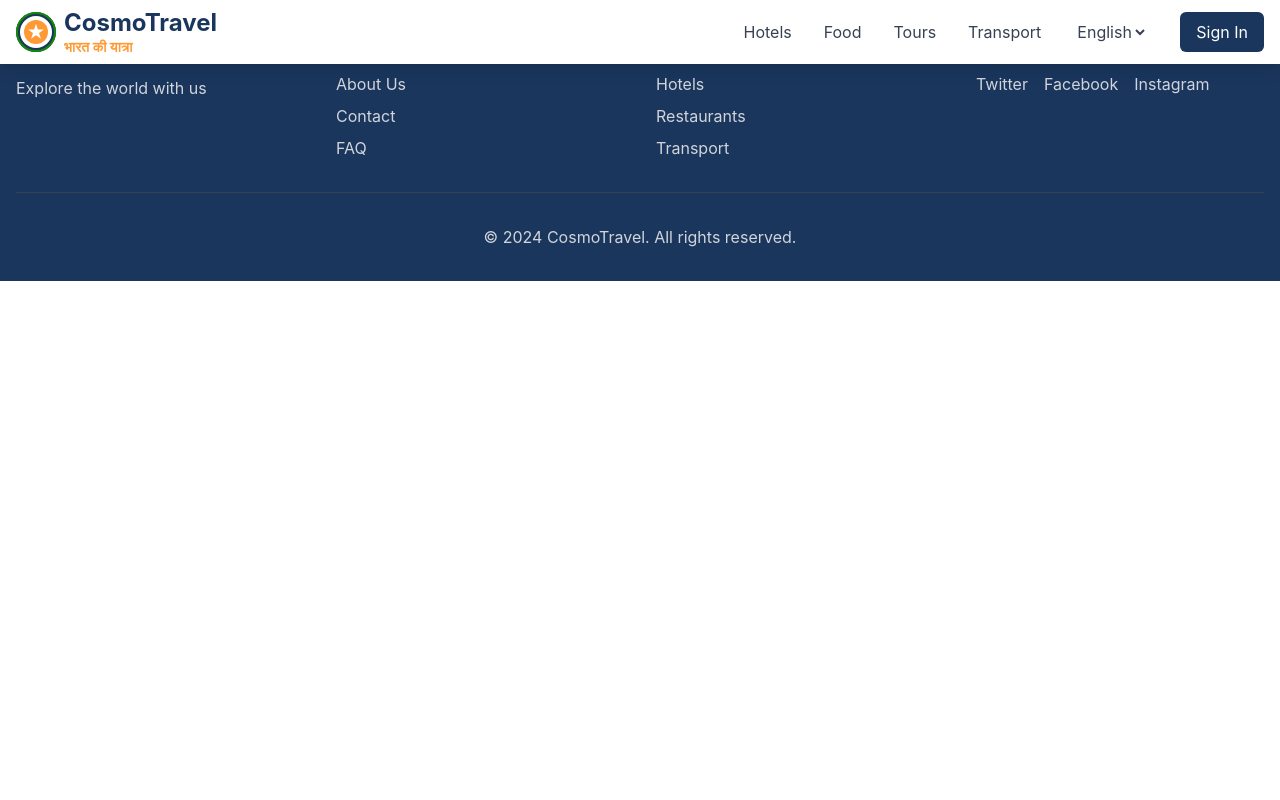
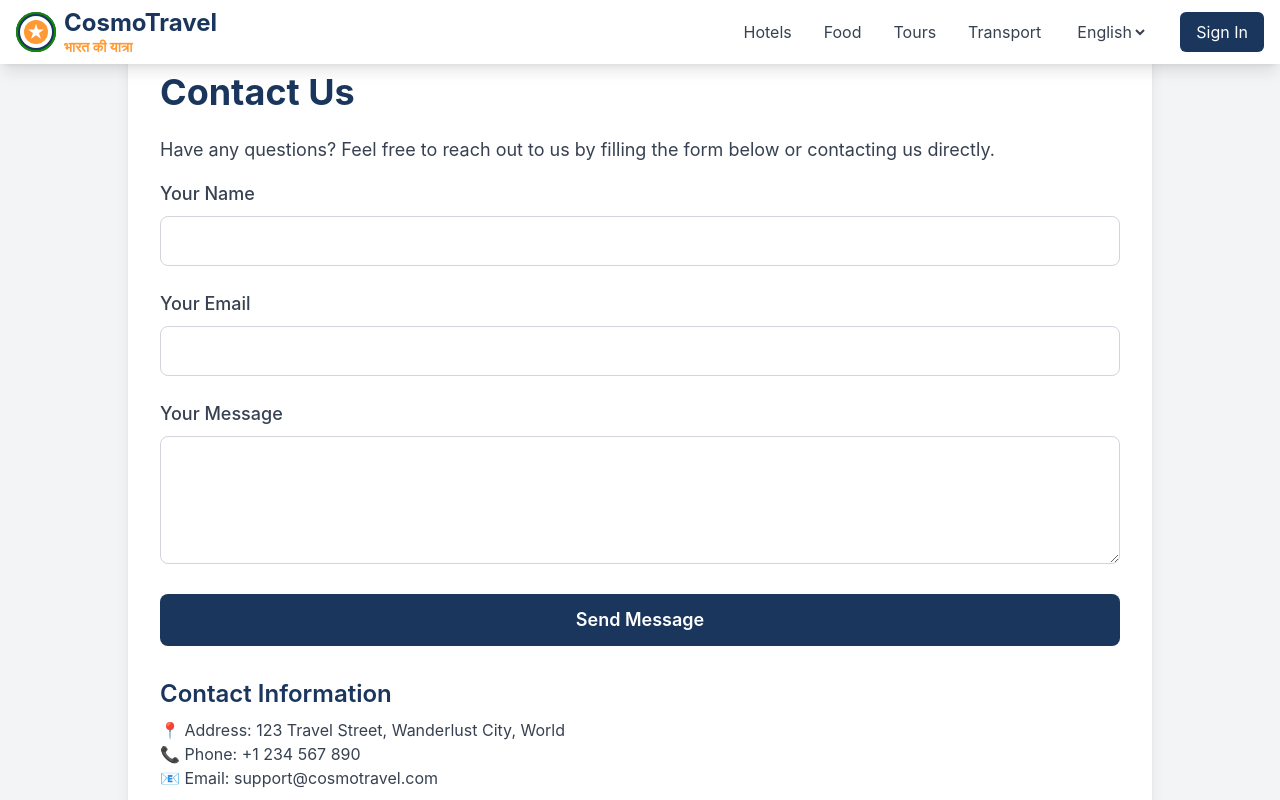
Before and after one commit to amangupta812/cosmo-travel, a React (Vite) app: page /contact in a window 1280 px wide. Shown: the top 800 px of the page. Built offline with nearby package versions, Linux system fonts and the light colour scheme.

Commit message:
create contect page

```diff
--- a/src/App.jsx
+++ b/src/App.jsx
@@ -7,6 +7,7 @@ import AdminPanel from './pages/AdminPanel';
 import PlacePage from './pages/PlacePage';
 import MapComponent from './components/MapComponent';
 import About from './pages/About'; // Import the About page
+import Contact from './pages/Contact'; // Import the Contact page
 
 function App() {
   return (
@@ -30,6 +31,9 @@ function App() {
 
           {/* About Page */}
           <Route path="/about" element={<About />} />
+
+          {/* Contact Page */}
+          <Route path="/contact" element={<Contact />} />
 
           {/* Admin Panel */}
           <Route path="/admin" element={<AdminPanel />} />
--- /dev/null
+++ b/src/pages/Contact.jsx
@@ -0,0 +1,85 @@
+import React, { useState } from "react";
+
+const Contact = () => {
+  const [formData, setFormData] = useState({
+    name: "",
+    email: "",
+    message: "",
+  });
+
+  const handleChange = (e) => {
+    setFormData({ ...formData, [e.target.name]: e.target.value });
+  };
+
+  const handleSubmit = (e) => {
+    e.preventDefault();
+    alert("Message Sent! We will get back to you soon.");
+    setFormData({ name: "", email: "", message: "" }); // Reset form
+  };
+
+  return (
+    <div className="min-h-screen bg-gray-100 py-10 px-4">
+      <div className="max-w-5xl mx-auto bg-white p-8 rounded-lg shadow-lg">
+        <h1 className="text-4xl font-bold text-primary mb-6">Contact Us</h1>
+        <p className="text-gray-700 text-lg mb-4">
+          Have any questions? Feel free to reach out to us by filling the form below or contacting us directly.
+        </p>
+
+        <form onSubmit={handleSubmit} className="space-y-6">
+          <div>
+            <label className="block text-lg font-medium text-gray-700">Your Name</label>
+            <input
+              type="text"
+              name="name"
+              value={formData.name}
+              onChange={handleChange}
+              className="w-full mt-2 p-3 border border-gray-300 rounded-lg focus:ring-2 focus:ring-primary"
+              required
+            />
+          </div>
+
+          <div>
+            <label className="block text-lg font-medium text-gray-700">Your Email</label>
+            <input
+              type="email"
+              name="email"
+              value={formData.email}
+              onChange={handleChange}
+              className="w-full mt-2 p-3 border border-gray-300 rounded-lg focus:ring-2 focus:ring-primary"
+              required
+            />
+          </div>
+
+          <div>
+            <label className="block text-lg font-medium text-gray-700">Your Message</label>
+            <textarea
+              name="message"
+              value={formData.message}
+              onChange={handleChange}
+              className="w-full mt-2 p-3 border border-gray-300 rounded-lg focus:ring-2 focus:ring-primary h-32"
+              required
+            ></textarea>
+          </div>
+
+          <button
+            type="submit"
+            className="w-full bg-primary text-white py-3 rounded-lg text-lg font-semibold hover:bg-primary-dark transition"
+          >
+            Send Message
+          </button>
+        </form>
+
+        <div className="mt-8">
+          <h2 className="text-2xl font-semibold text-primary">Contact Information</h2>
+          <p className="text-gray-700 mt-2">
+            📍 Address: 123 Travel Street, Wanderlust City, World
+          </p>
+          <p className="text-gray-700">📞 Phone: +1 234 567 890</p>
+          <p className="text-gray-700">📧 Email: support@cosmotravel.com</p>
+        </div>
+      </div>
+    </div>
+  );
+};
+
+export default Contact;
```
